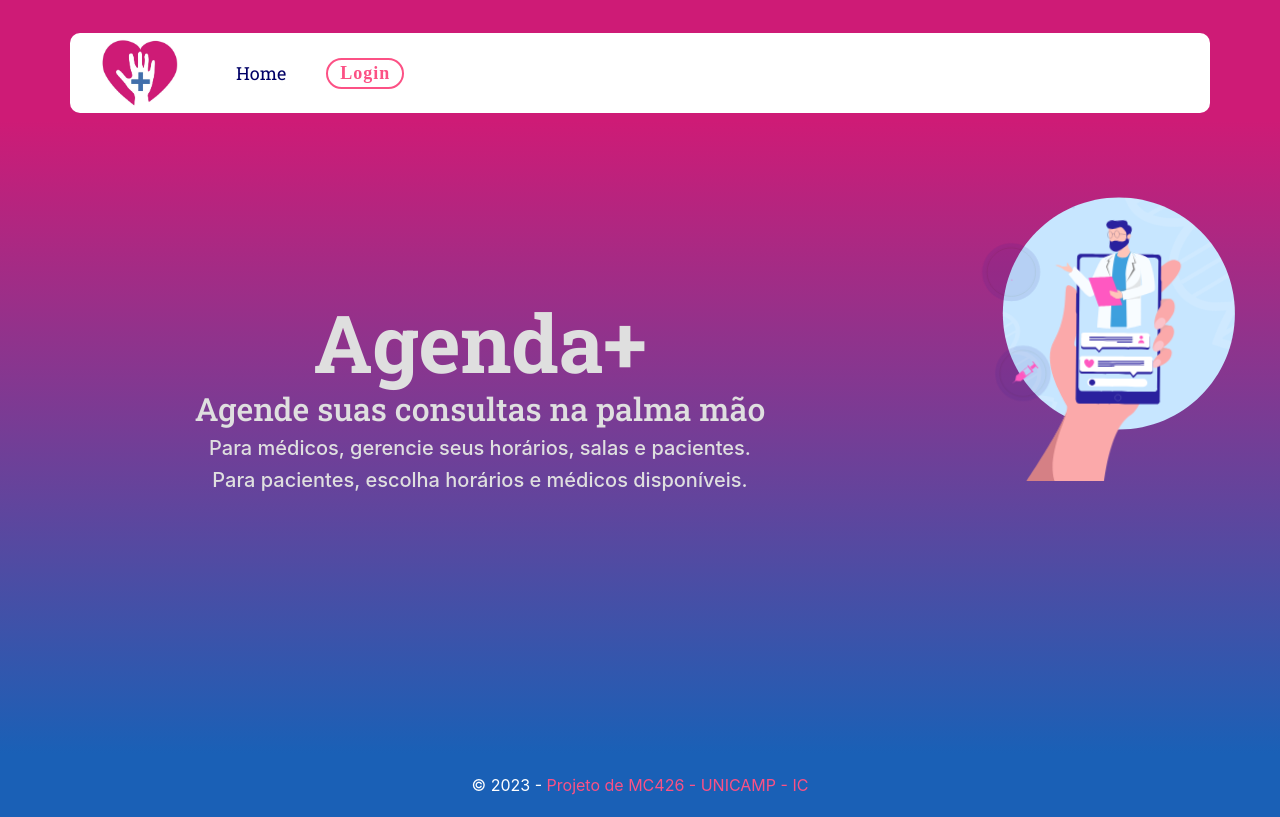
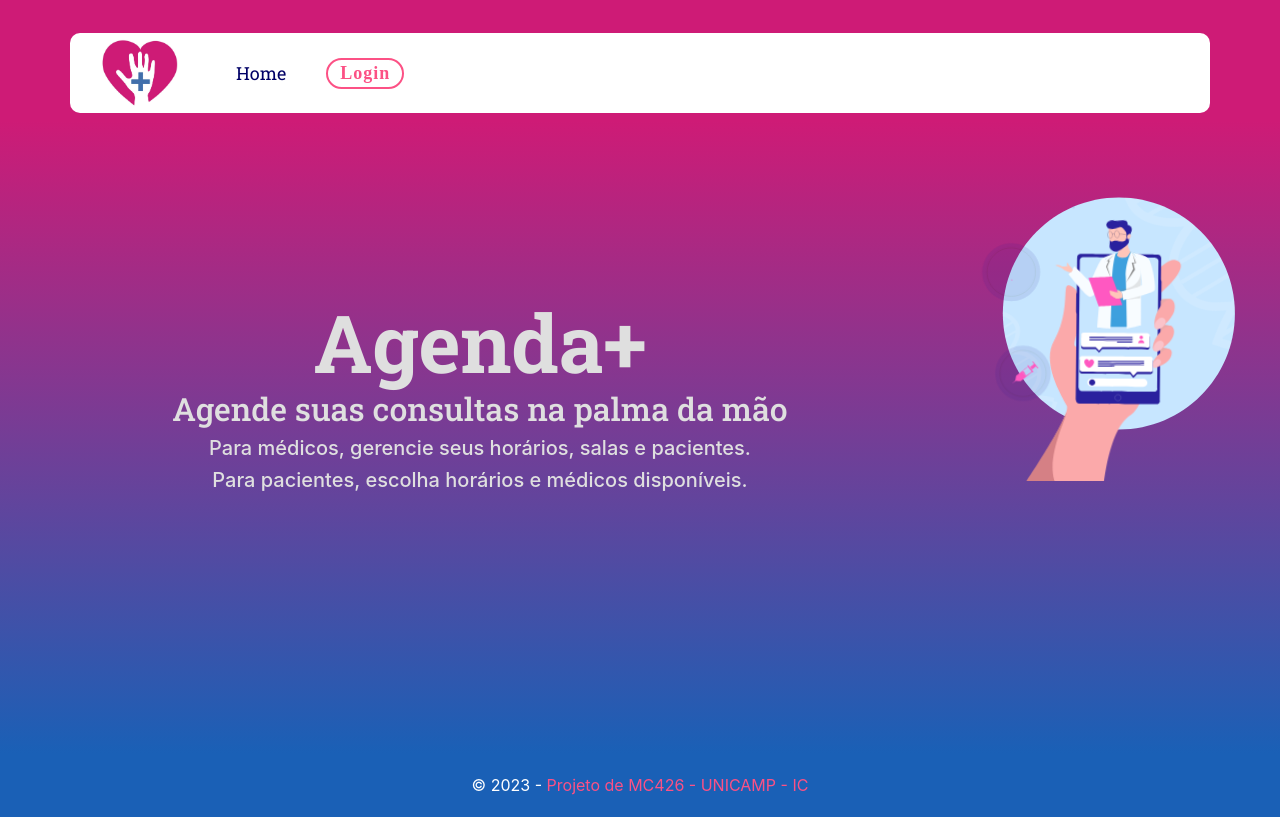
Before and after one commit to MC426/Projeto, a React (Create React App) app in the folder schedulerApp/website/: page / in a window 1280 px wide. Built offline with nearby package versions, Linux system fonts and the light colour scheme.

Commit message:
corrige erro de gramática

```diff
--- a/schedulerApp/website/src/Pages/Home/Banner/Banner.jsx
+++ b/schedulerApp/website/src/Pages/Home/Banner/Banner.jsx
@@ -8,7 +8,7 @@ const Banner = () => {
     <div className = "banner">
         <div class="text-container">
             <h1 style = {{fontSize : '10vh'}}><strong>Agenda+</strong></h1>
-            <h2>Agende suas consultas na palma mão</h2>
+            <h2>Agende suas consultas na palma da mão</h2>
             <h5>Para médicos, gerencie seus horários, salas e pacientes.</h5>
             <h5>Para pacientes, escolha horários e médicos disponíveis. </h5>
         </div>
```
